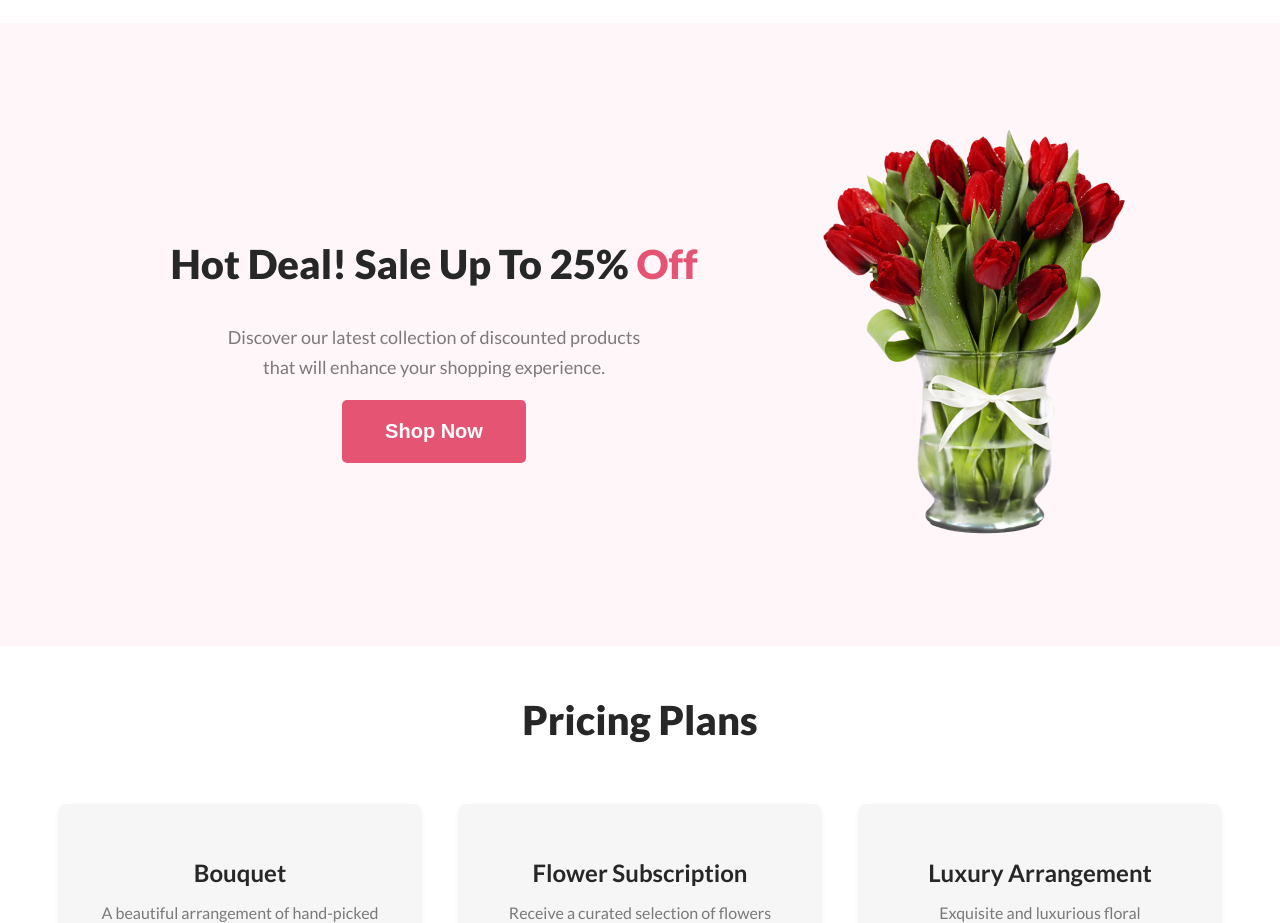
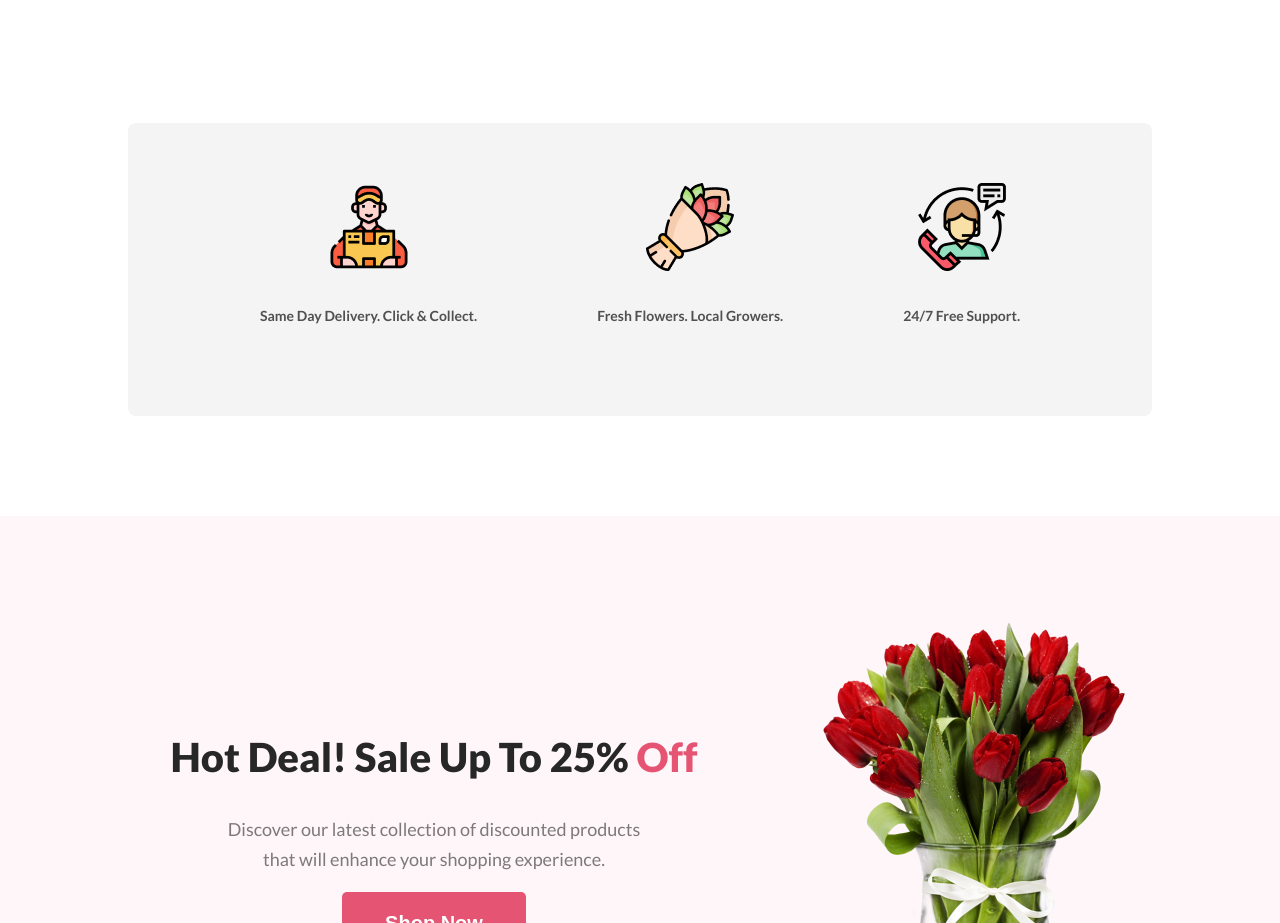
Before and after one commit to adnanalemran/flower-shop, a plain HTML site: page index.html in a window 1280 px wide. Shown: the part 1680-2603 px from the top of the page. Drawn offline with Linux system fonts and the light colour scheme.

Commit message:
complete services section

```diff
--- a/css/flower-show.css
+++ b/css/flower-show.css
@@ -108,6 +108,35 @@ body {
     font-weight: 700;
     line-height: 35px;
     text-decoration: underline;
+}
+
+/* CSS for service section */
+.parent-service {
+    display: flex;
+    justify-content: center;
+    align-items: center;
+    gap: 120px;
+}
+
+.service {
+    width: 80%;
+    border-radius: 8px;
+    background: rgba(39, 39, 39, 0.05);
+    margin: 100px auto;
+    text-align: center;
+    overflow: hidden;
+
+}
+
+.service-item {
+    padding: 60px 0px;
+}
+
+.service-title {
+    color: rgba(39, 39, 39, 0.80);
+    font-size: 14px;
+    font-weight: 600;
+    line-height: 35px;
 }
 
 
--- a/index.html
+++ b/index.html
@@ -64,6 +64,40 @@
         </section>
 
         <!-- end Featured Flowers -->
+        <!-- start-service -->
+        <section class="service">
+            <div class="parent-service">
+
+                <div class="service-item">
+                    <div class="service-image">
+                        <img src="images/Group 57.png" alt="">
+                        <div class="service-content">
+                            <h5 class="service-title">Same Day Delivery. Click & Collect.</h5>
+                        </div>
+                    </div>
+                </div>
+                <div class="service-item">
+                    <div class="service-image">
+                        <img src="images/Group 58.png" alt="">
+                        <div class="service-content">
+                            <h5 class="service-title">Fresh Flowers. Local Growers.</h5>
+                        </div>
+                    </div>
+                </div>
+
+
+                <div class="service-item">
+                    <div class="service-image">
+                        <img src="images/Group 59.png" alt="">
+                        <div class="service-content">
+                            <h5 class="service-title">24/7 Free Support.</h5>
+                        </div>
+                    </div>
+                </div>
+
+
+            </div>
+        </section>
         <!-- start discount aria banner -->
         <section>
             <div class="discount-aria-banner">
```
